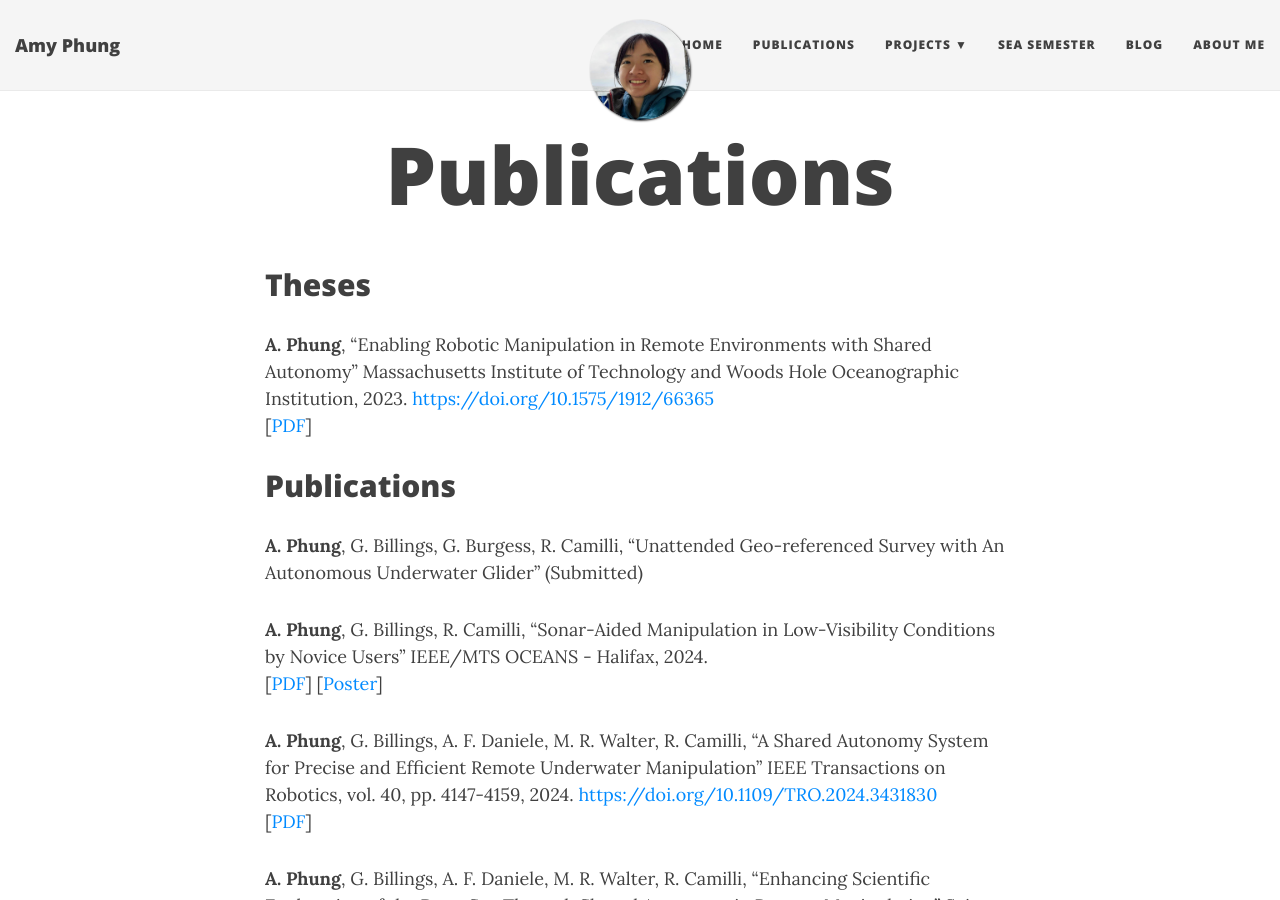
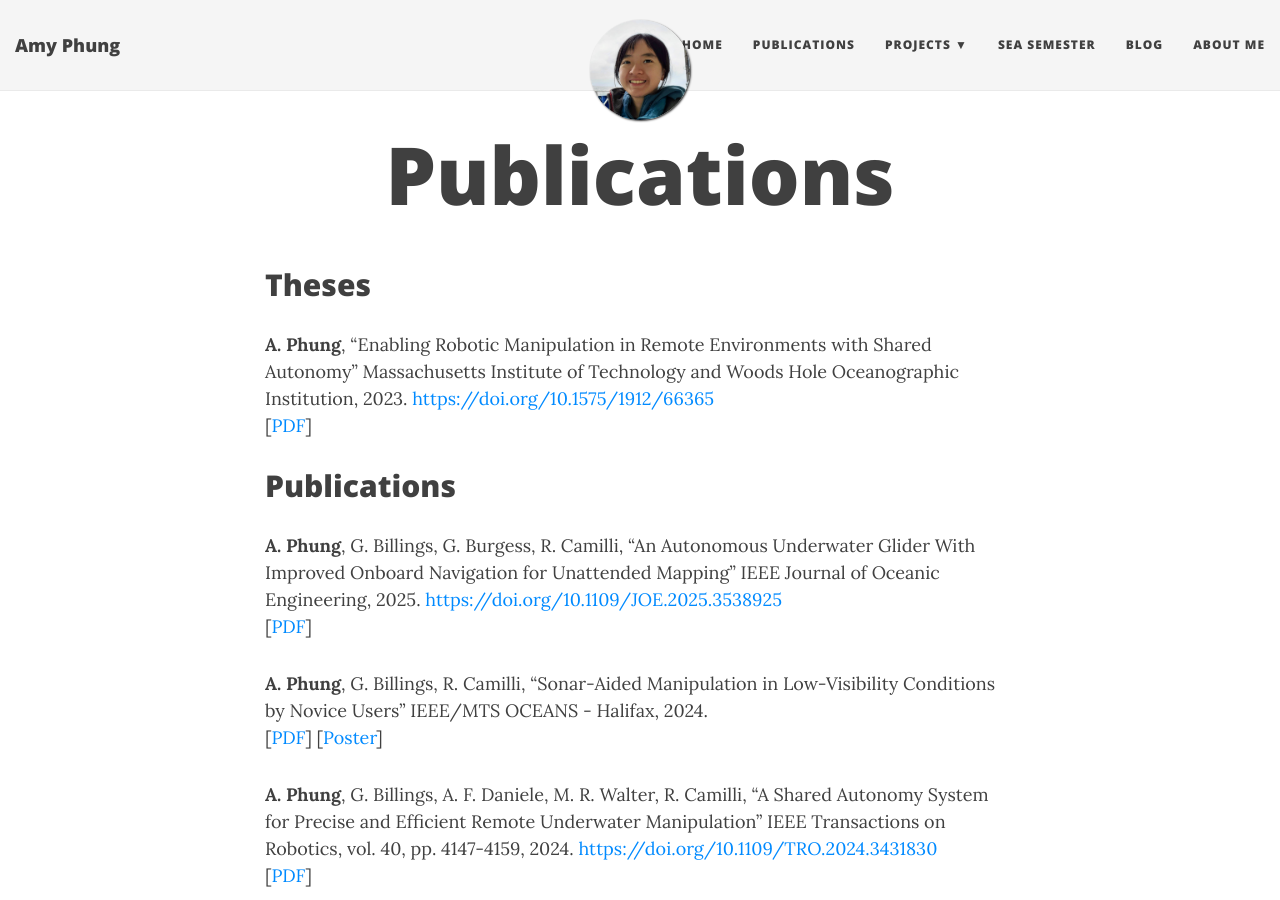
Before and after one commit to AmyPhung/amyphung.github.io, a Jekyll site: the page built from publications.md, in a window 1280 px wide and 900 px high. Built offline with Jekyll 4.4.1, drawn with Linux system fonts in a browser that asks for light colours; nearby versions of some CDN libraries; some of the changed text lies outside the part shown.

Commit message:
Update publications list

```diff
--- a/publications.md
+++ b/publications.md
@@ -11,7 +11,9 @@ title: Publications
 
 <!-- Conference and Journal Publications -->
 ## Publications
-**A. Phung**, G. Billings, G. Burgess, R. Camilli, “Unattended Geo-referenced Survey with An Autonomous Underwater Glider” (Submitted)
+**A. Phung**, G. Billings, G. Burgess, R. Camilli, “An Autonomous Underwater Glider With Improved Onboard Navigation for Unattended Mapping” IEEE Journal of Oceanic Engineering, 2025. [https://doi.org/10.1109/JOE.2025.3538925](https://doi.org/10.1109/JOE.2025.3538925)
+<br />
+[[PDF](https://ieeexplore.ieee.org/stamp/stamp.jsp?tp=&arnumber=10980064)]
 
 **A. Phung**, G. Billings, R. Camilli, “Sonar-Aided Manipulation in Low-Visibility Conditions by Novice Users” IEEE/MTS OCEANS - Halifax, 2024.
 <br />
```
Also changed, not shown: other parts of publications.md (+1 -0 lines).
